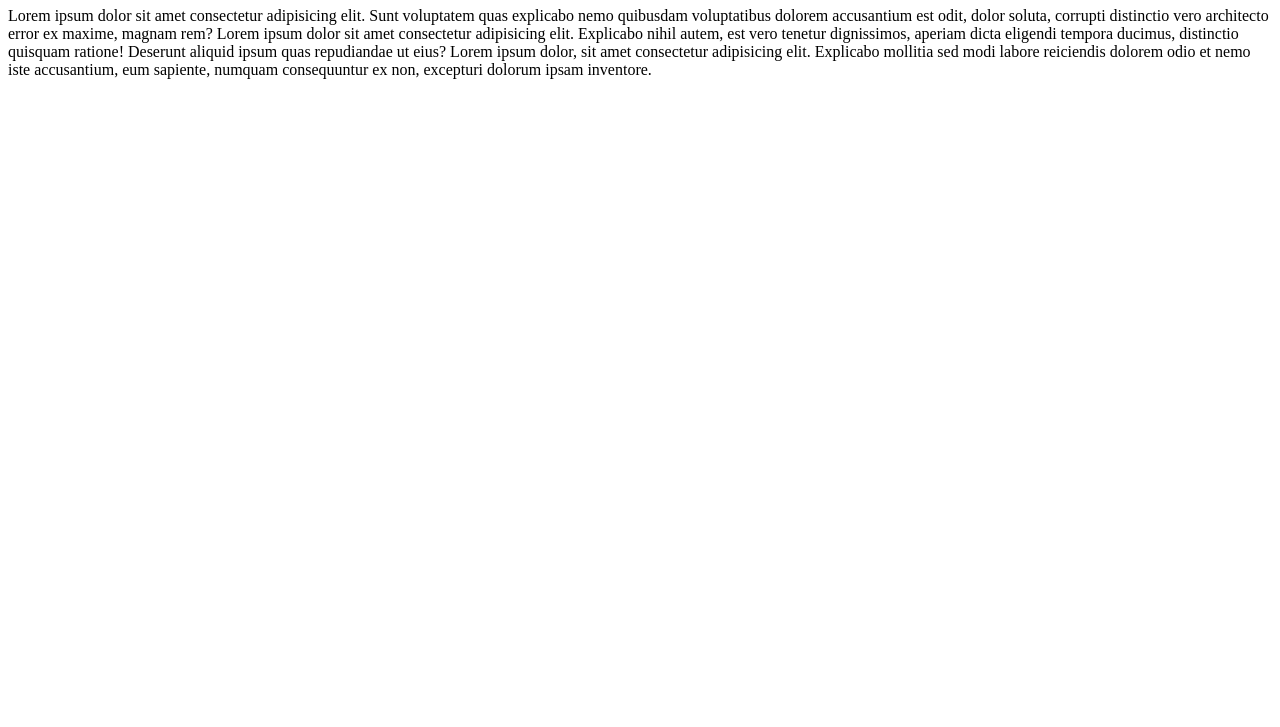
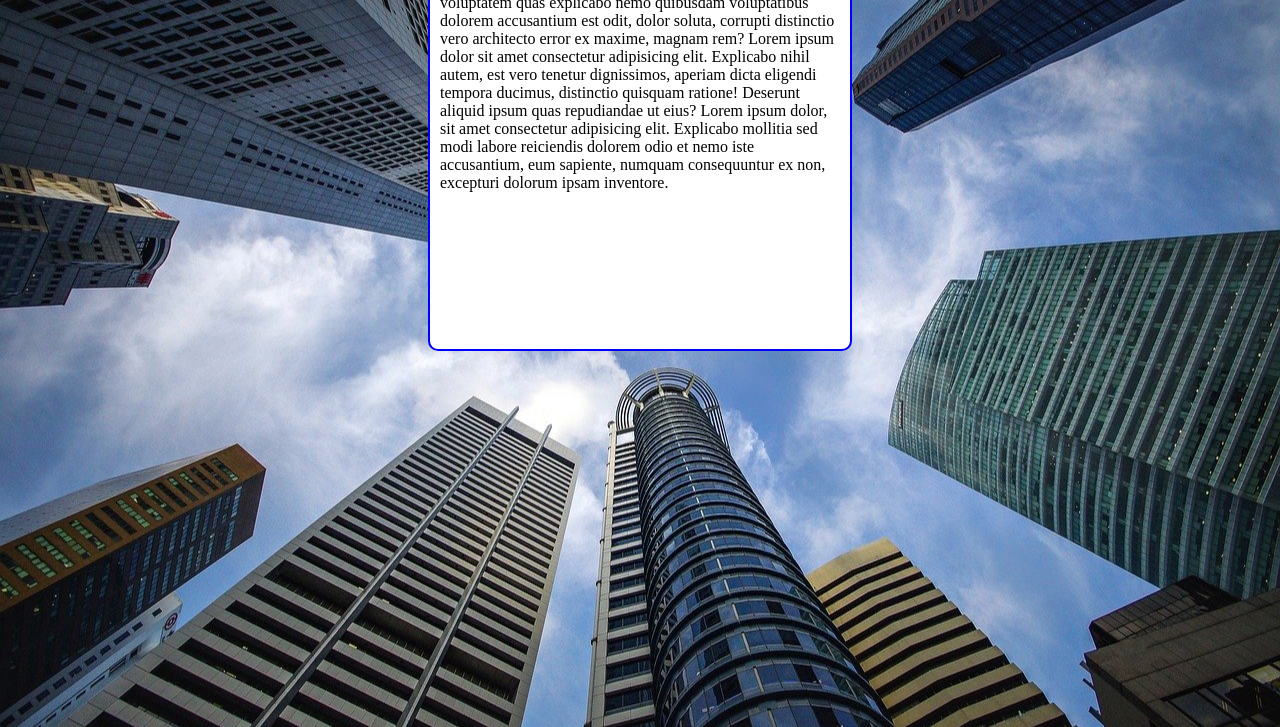
Before and after one commit to FlavioEvangelista/html-css, a plain HTML site: page exercicios modulo 3/ex22/fundo006.html in a window 1280 px wide. Shown: the part 73-800 px from the top of the page. Drawn offline with Linux system fonts and the light colour scheme.

Commit message:
Update fundo006.html

```diff
--- a/exercicios modulo 3/ex22/fundo006.html
+++ b/exercicios modulo 3/ex22/fundo006.html
@@ -5,6 +5,39 @@
     <meta http-equiv="X-UA-Compatible" content="IE=edge">
     <meta name="viewport" content="width=device-width, initial-scale=1.0">
     <title>Document</title>
+    <style>
+        *{
+            margin: 0px;
+            border: 0px;
+            padding: 0px;
+        }
+        body{
+            height: 100vh;
+            background-color: black;
+            background-image: url(imagens/wallpaper002.jpg);
+            background-position:center center;
+            background-repeat: no-repeat;
+
+
+        }
+        main{
+
+            background-color: white;
+            padding: 10px;
+            border-radius: 10px ;
+            width: 400px;
+            height: 400px;
+            border: 2px solid blue;
+            margin: auto;
+            background-size: cover;
+
+
+
+        }
+
+
+
+    </style>
 </head>
 <body>
     <main>
```
